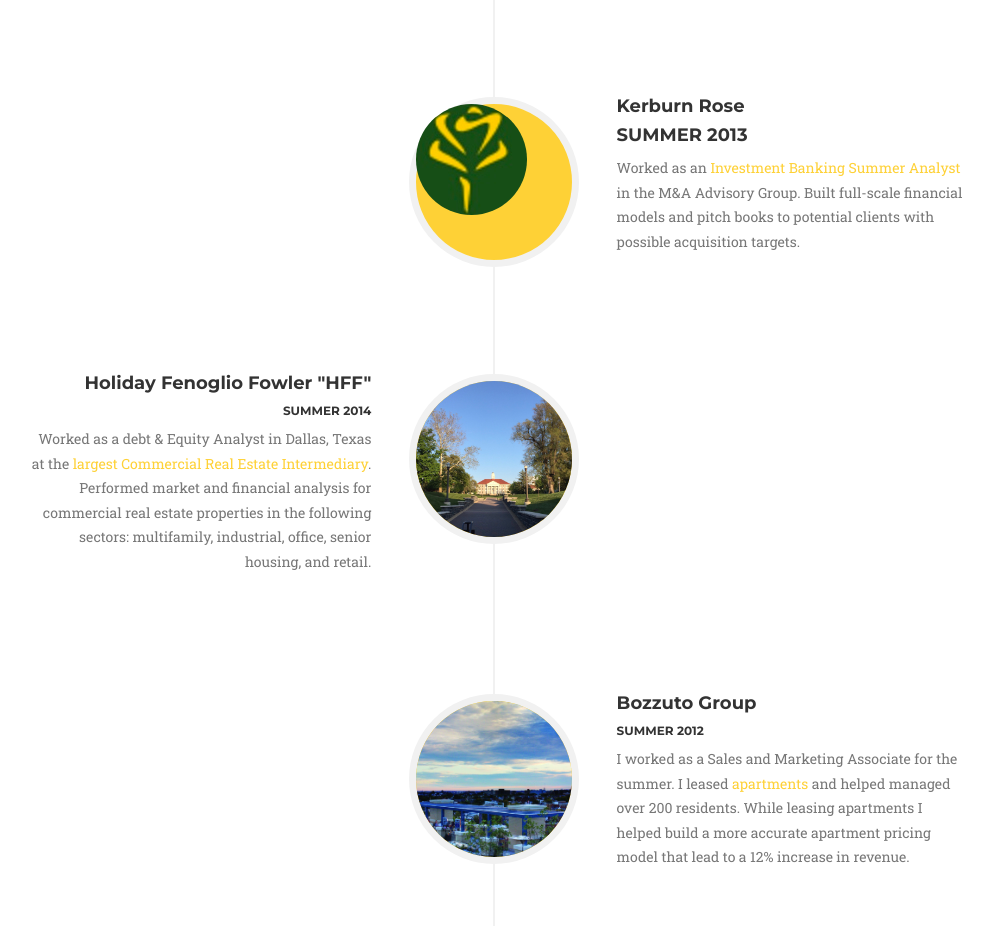
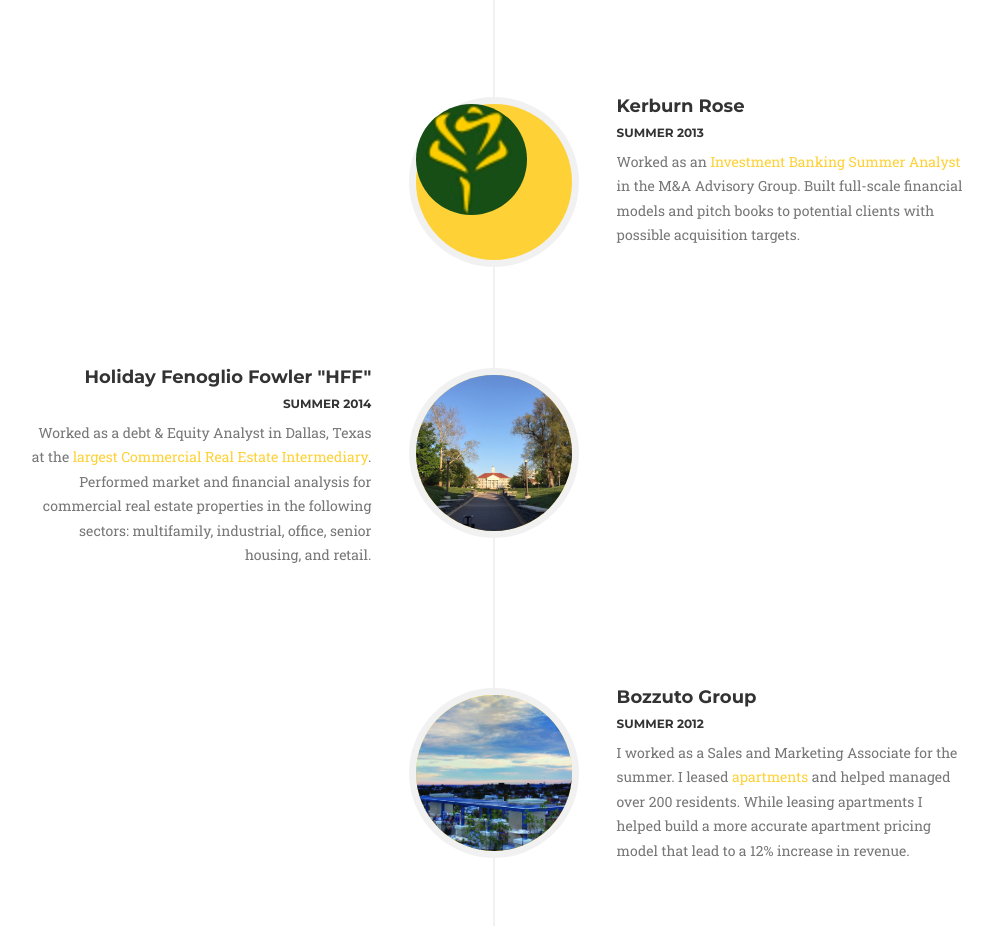
Before and after one commit to markmiller21/mark-miller-blog, a plain HTML site: page index.html in a window 1280 px wide. Shown: the part 3186-4112 px from the top of the page, without its empty margins (146-1138 px from the left). Drawn offline with nearby package versions, Linux system fonts and the light colour scheme; a web font is replaced by a local one.

Commit message:
fix date format in kerburn section

```diff
--- a/index.html
+++ b/index.html
@@ -244,7 +244,7 @@
                             <div class="timeline-panel">
                                 <div class="timeline-heading">
                                     <h4 class="subheading">Kerburn Rose</h4>
-                                    <h4>Summer 2013</h4>
+                                    <h6>Summer 2013</h6>
                                 </div>
                                 <div class="timeline-body">
                                     <p class="text-muted">Worked as an <a href="http://www.kerburn.co.uk/">Investment Banking Summer Analyst</a> in the M&A Advisory Group.  Built full-scale financial models and pitch books to potential clients with possible acquisition targets.</p>
```
